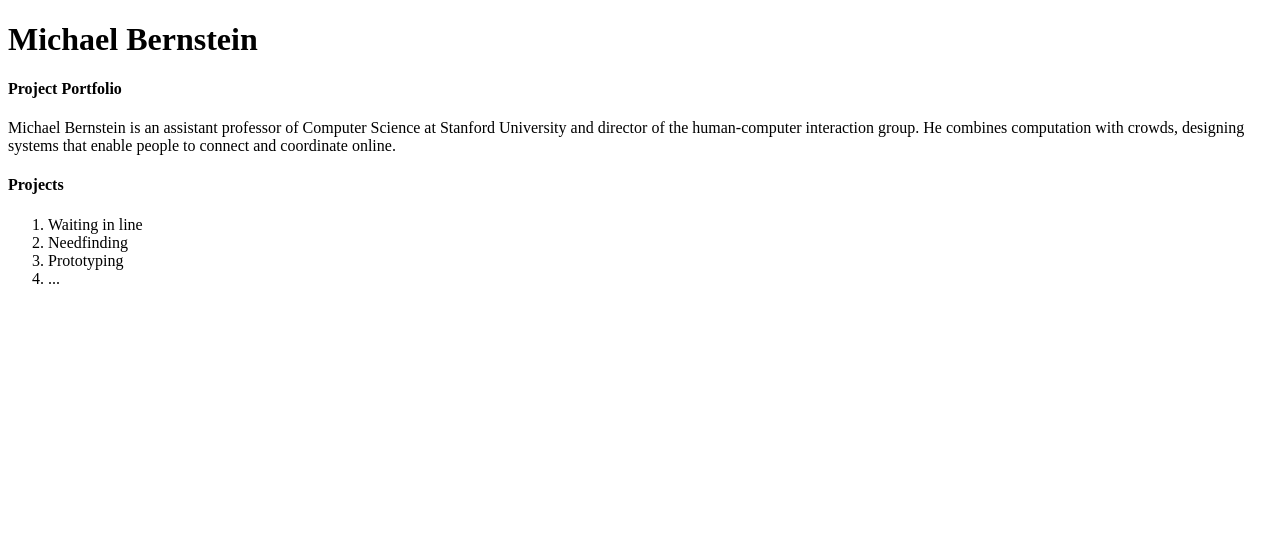
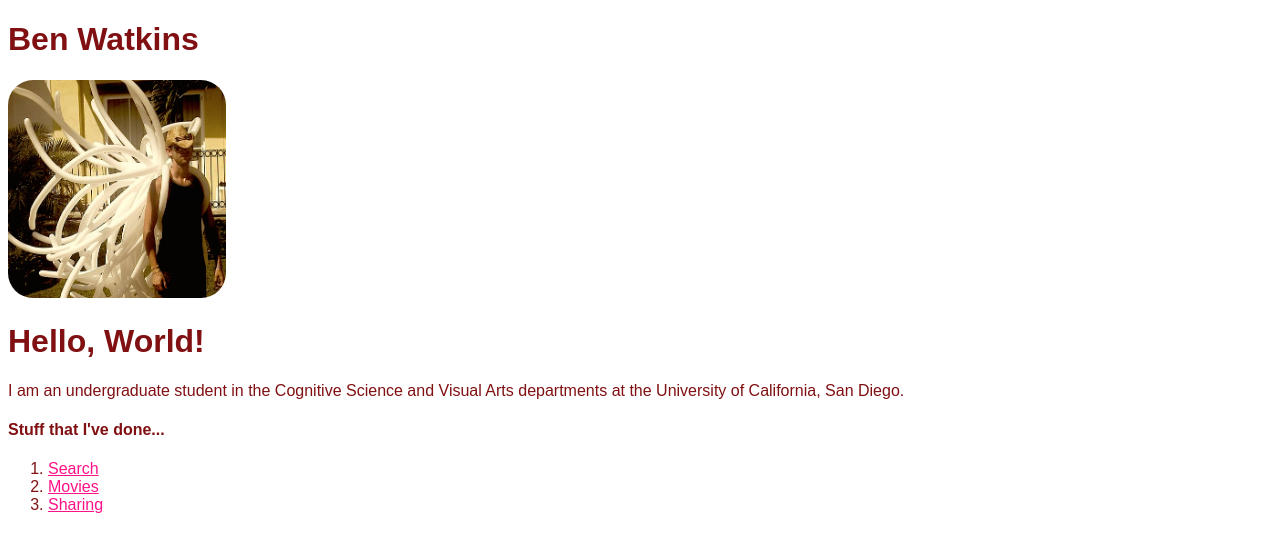
Before and after one commit to IntroHCI/lab1, a website: page static/index.html in a window 1280 px wide. Drawn offline with Linux system fonts and the light colour scheme.

Commit message:
New Content

```diff
--- a/static/index.html
+++ b/static/index.html
@@ -4,22 +4,25 @@
 <head>
 	<meta charset="utf-8">
 	<title>HCI Project Portfolio</title>
+	<link href="style.css" rel="stylesheet" type="text/css">
 </head>
 
 <body>
 	<!-- this is a comment in HTML -->
-	<h1>Michael Bernstein</h1> <!-- h1 through h5 are headers. The higher the number, the smaller the header -->
-	<h4>Project Portfolio</h4>
+	<h1>Ben Watkins</h1> <!-- h1 through h5 are headers. The higher the number, the smaller the header -->
+
+	<img src="H4317.png" height="218" width="218">
+
+	<h1>Hello, World!</h1>
 
 	<!-- p means paragraph -->
-	<p>Michael Bernstein is an assistant professor of Computer Science at Stanford University and director of the human-computer interaction group. He combines computation with crowds, designing systems that enable people to connect and coordinate online.</p>
+	<p>I am an undergraduate student in the Cognitive Science and Visual Arts departments at the University of California, San Diego.</p>
 
-	<h4>Projects</h4>
+	<h4>Stuff that I've done...</h4>
 	<ol>
-		<li>Waiting in line</li>
-		<li>Needfinding</li>
-		<li>Prototyping</li>
-		<li>...</li>
+		<li><a href="search.html">Search</a></li>
+		<li><a href="movies.html">Movies</a></li>
+		<li><a href="sharing.html">Sharing</a></li>
 	</ol>
 </body>
 </html>
```
